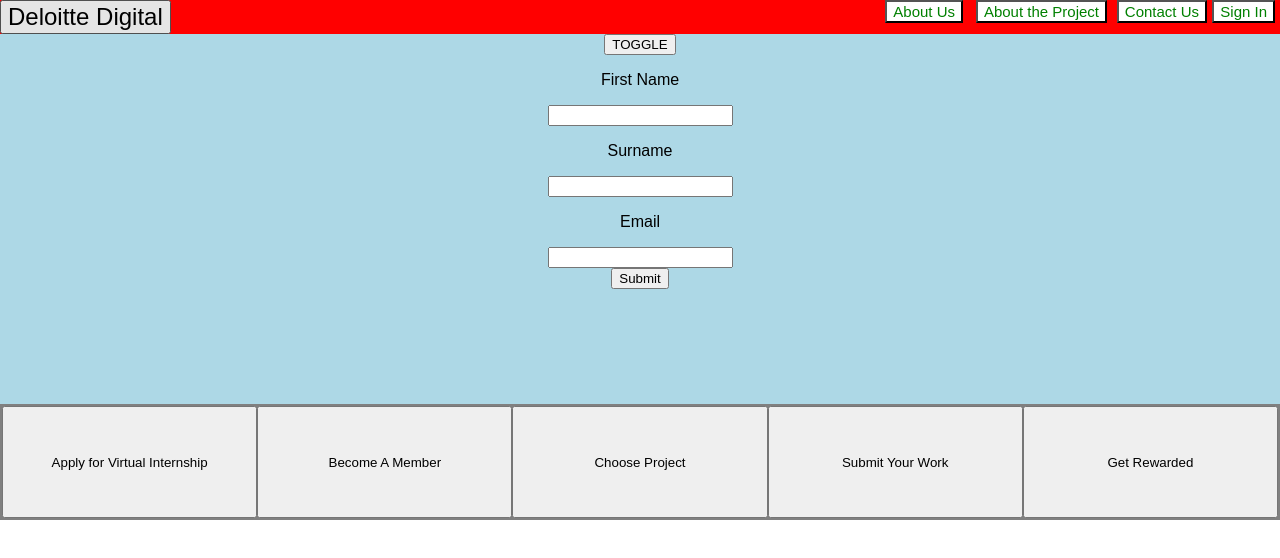
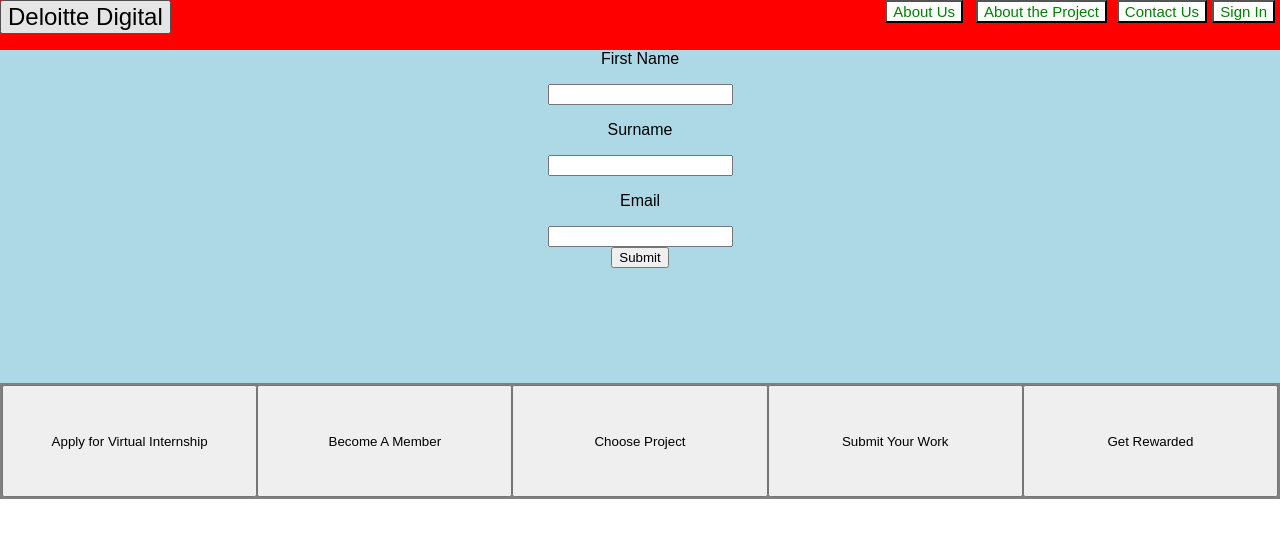
Before and after one commit to mhollings97/DigitalDeloitte, a React (Create React App) app in the folder my-app/: page / in a window 1280 px wide. Shown: the top 558 px of the page. Built offline with nearby package versions, Linux system fonts and the light colour scheme.

Commit message:
landing stuff

```diff
--- a/my-app/src/components/Pages/Landing/Landing.js
+++ b/my-app/src/components/Pages/Landing/Landing.js
@@ -23,7 +23,6 @@ render() {
       <div className="App">
         <TopHeader func = {this.toggleLog}/>
         <div id = "Input-Form">
-          <button onClick = {this.toggleLog}> TOGGLE </button>
 	  {this.state.showLogOn && <InputForm/>}
           <GrayBox/>
         </div>
```
